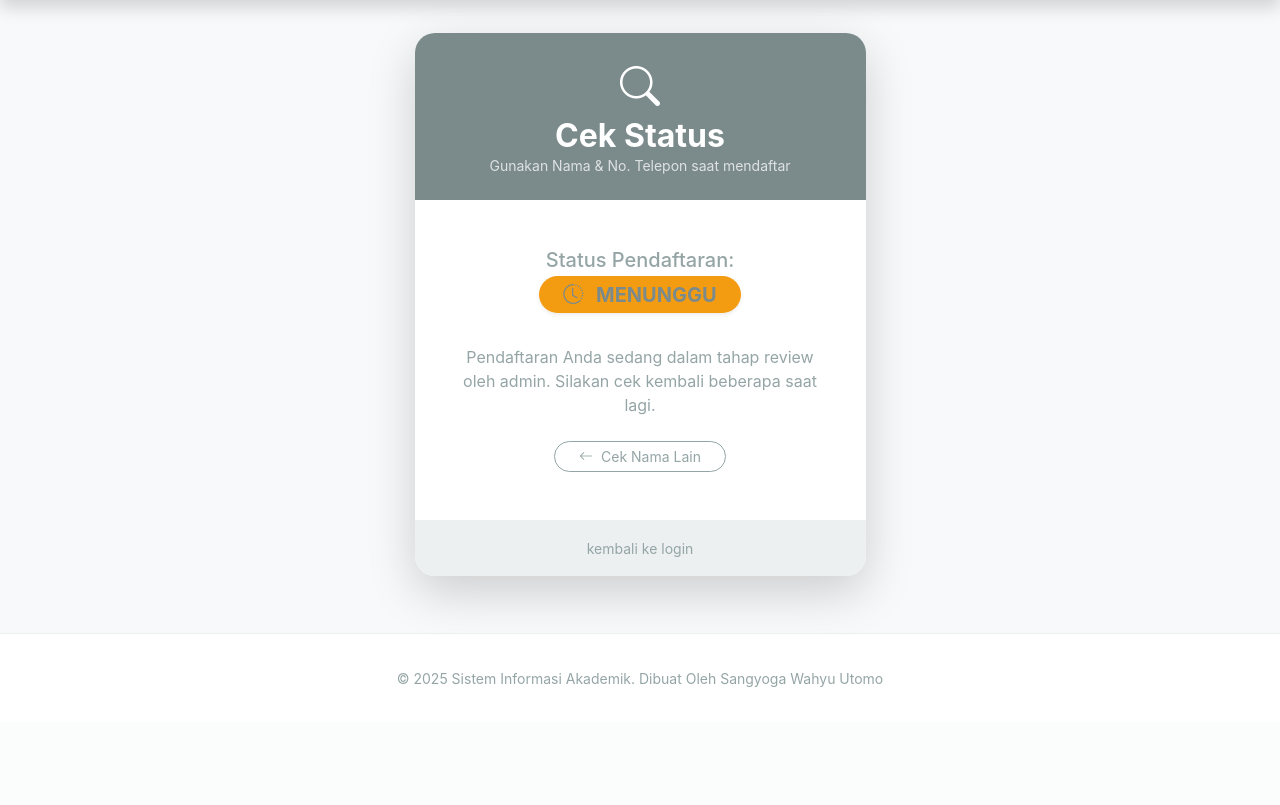
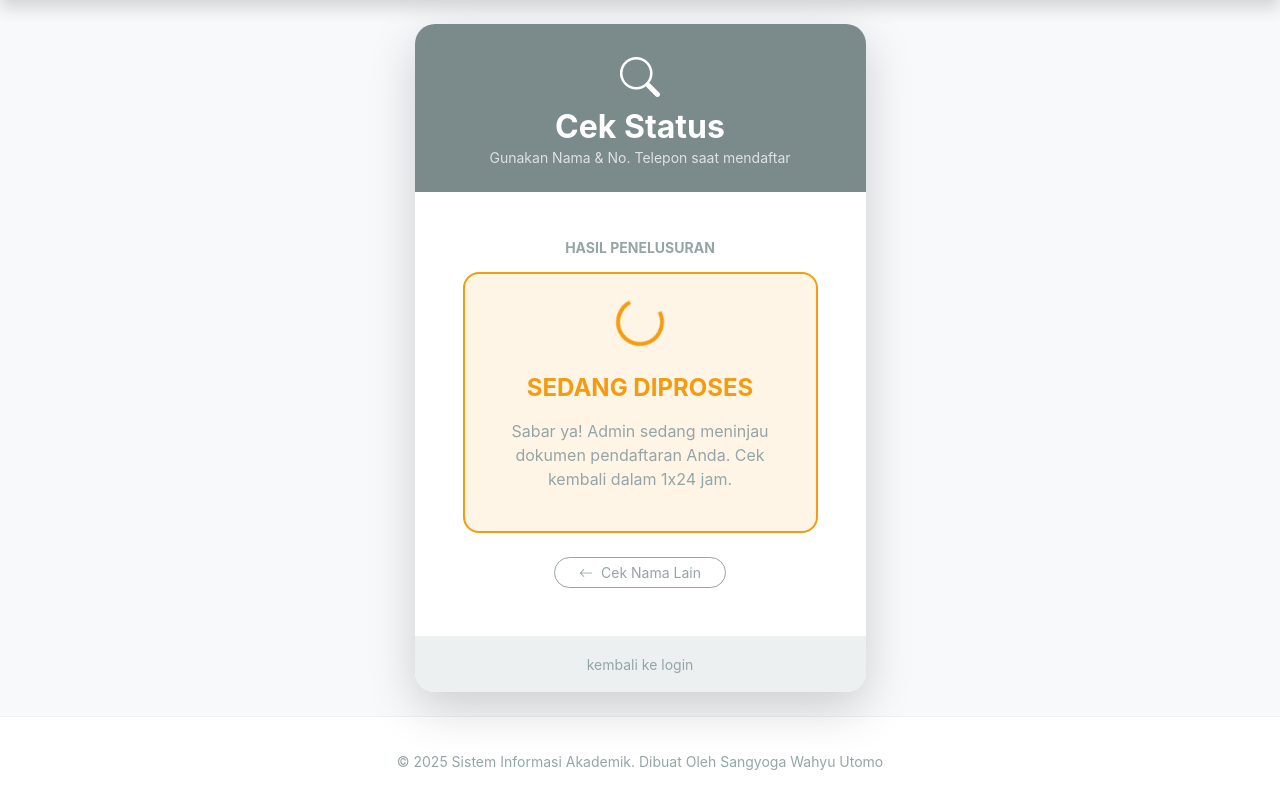
Before and after one commit to sangyoga28/akademik_web, a Flask app: template templates/pendaftaran_status.html in a window 1280 px wide. Shown: the part 78-883 px from the top of the page. Before the commit the page ends 765 px from the top, so only its background shows below. Run offline with Flask 3, Linux system fonts and the light colour scheme; the template is opened without the code that fills it: most values are stand-ins (such as "Sample title", 1, 10 or a date in 2020); some libraries are stand-ins or nearby versions.

Commit message:
Enhance status check UI and optimize KHS print layout for single-page Fit

```diff
--- a/templates/pendaftaran_status.html
+++ b/templates/pendaftaran_status.html
@@ -30,38 +30,59 @@
                     </button>
                 </form>
                 {% else %}
-                <div class="text-center mb-4">
-                    <h5 class="text-muted mb-1">Status Pendaftaran:</h5>
+                <div class="text-center mb-0">
+                    <h5 class="text-muted mb-3 small text-uppercase fw-bold">Hasil Penelusuran</h5>
+
                     {% if status_data['status'] == 'Approved' %}
-                    <div class="badge bg-success fs-5 px-4 py-2 rounded-pill shadow-sm mb-3">
-                        <i class="bi bi-check-circle-fill me-2"></i> DISETUJUI
+                    <!-- Approved Card View -->
+                    <div
+                        class="p-4 rounded-4 border border-success border-2 bg-success bg-opacity-10 mb-4 animate__animated animate__pulse">
+                        <div class="mb-3">
+                            <i class="bi bi-patch-check-fill text-success" style="font-size: 3.5rem;"></i>
+                            <h4 class="fw-bold text-success mt-2">PENDAFTARAN DISETUJUI</h4>
+                            <p class="text-muted small">Selamat! Akun Anda telah aktif.</p>
+                        </div>
+
+                        <div class="bg-white rounded-3 p-3 shadow-sm border border-light text-start">
+                            <div class="row align-items-center mb-3">
+                                <div class="col-4 text-muted small">Username</div>
+                                <div class="col-8 h5 mb-0 fw-bold text-primary font-monospace">{{ status_data['nim_nip']
+                                    }}</div>
+                            </div>
+                            <div class="row align-items-center mb-3">
+                                <div class="col-4 text-muted small">Role</div>
+                                <div class="col-8 fw-bold">{{ status_data['role'] }}</div>
+                            </div>
+                            <div class="row align-items-center">
+                                <div class="col-4 text-muted small">Password</div>
+                                <div class="col-8 small text-truncate"><em>Gunakan password saat mendaftar</em></div>
+                            </div>
+                        </div>
                     </div>
-                    <div class="alert alert-success border-0 shadow-sm text-start">
-                        <h6 class="fw-bold border-bottom pb-2 mb-3">Detail Akun Anda:</h6>
-                        <div class="d-flex justify-content-between mb-2">
-                            <span class="text-muted">Username ({{ status_data['role'] }}):</span>
-                            <span class="fw-bold font-monospace fs-5 text-primary">{{ status_data['nim_nip'] }}</span>
+                    <div class="alert alert-info border-0 shadow-sm small py-2 mb-4">
+                        <i class="bi bi-info-circle me-1"></i> Silakan gunakan username di atas untuk <a
+                            href="{{ url_for('login') }}" class="fw-bold">Login</a>.
+                    </div>
+
+                    {% elif status_data['status'] == 'Rejected' %}
+                    <!-- Rejected Card View -->
+                    <div class="p-4 rounded-4 border border-danger border-2 bg-danger bg-opacity-10 mb-4">
+                        <i class="bi bi-x-circle-fill text-danger" style="font-size: 3.5rem;"></i>
+                        <h4 class="fw-bold text-danger mt-2">PENDAFTARAN DITOLAK</h4>
+                        <p class="text-muted mt-3">Mohon maaf, berkas pendaftaran Anda belum memenuhi kriteria
+                            kualifikasi kami saat ini.</p>
+                    </div>
+
+                    {% else %}
+                    <!-- Pending Card View -->
+                    <div class="p-4 rounded-4 border border-warning border-2 bg-warning bg-opacity-10 mb-4">
+                        <div class="spinner-border text-warning mb-3" role="status" style="width: 3rem; height: 3rem;">
+                            <span class="visually-hidden">Loading...</span>
                         </div>
-                        <div class="d-flex justify-content-between mb-2">
-                            <span class="text-muted small">Kata Sandi:</span>
-                            <span class="fw-bold small"><em>Sesuai saat mendaftar</em></span>
-                        </div>
-                        <hr>
-                        <p class="small mb-0 text-center">Silakan gunakan username di atas untuk <a
-                                href="{{ url_for('login') }}" class="fw-bold">Login</a>.</p>
+                        <h4 class="fw-bold text-warning mt-2">SEDANG DIPROSES</h4>
+                        <p class="text-muted mt-3">Sabar ya! Admin sedang meninjau dokumen pendaftaran Anda. Cek kembali
+                            dalam 1x24 jam.</p>
                     </div>
-                    {% elif status_data['status'] == 'Rejected' %}
-                    <div class="badge bg-danger fs-5 px-4 py-2 rounded-pill shadow-sm mb-3">
-                        <i class="bi bi-x-circle-fill me-2"></i> DITOLAK
-                    </div>
-                    <p class="text-muted mt-3">Mohon maaf, pendaftaran Anda belum dapat kami setujui saat ini. Silakan
-                        hubungi bagian administrasi untuk informasi lebih lanjut.</p>
-                    {% else %}
-                    <div class="badge bg-warning text-dark fs-5 px-4 py-2 rounded-pill shadow-sm mb-3">
-                        <i class="bi bi-clock-history me-2"></i> MENUNGGU
-                    </div>
-                    <p class="text-muted mt-3">Pendaftaran Anda sedang dalam tahap review oleh admin. Silakan cek
-                        kembali beberapa saat lagi.</p>
                     {% endif %}
                 </div>
                 <div class="text-center">
```
Also changed, not shown: templates/cetak_khs.html (+24 -16 lines).
